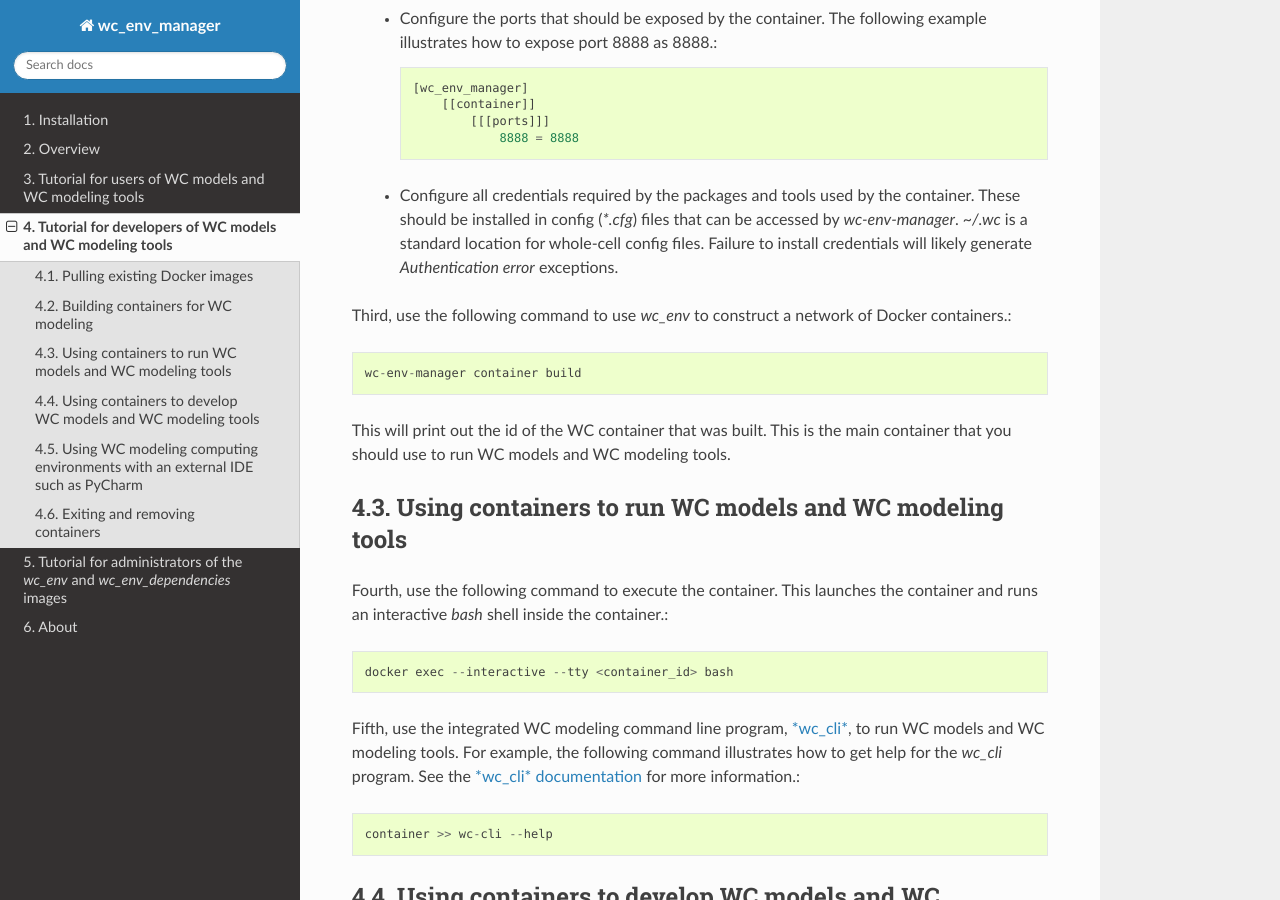
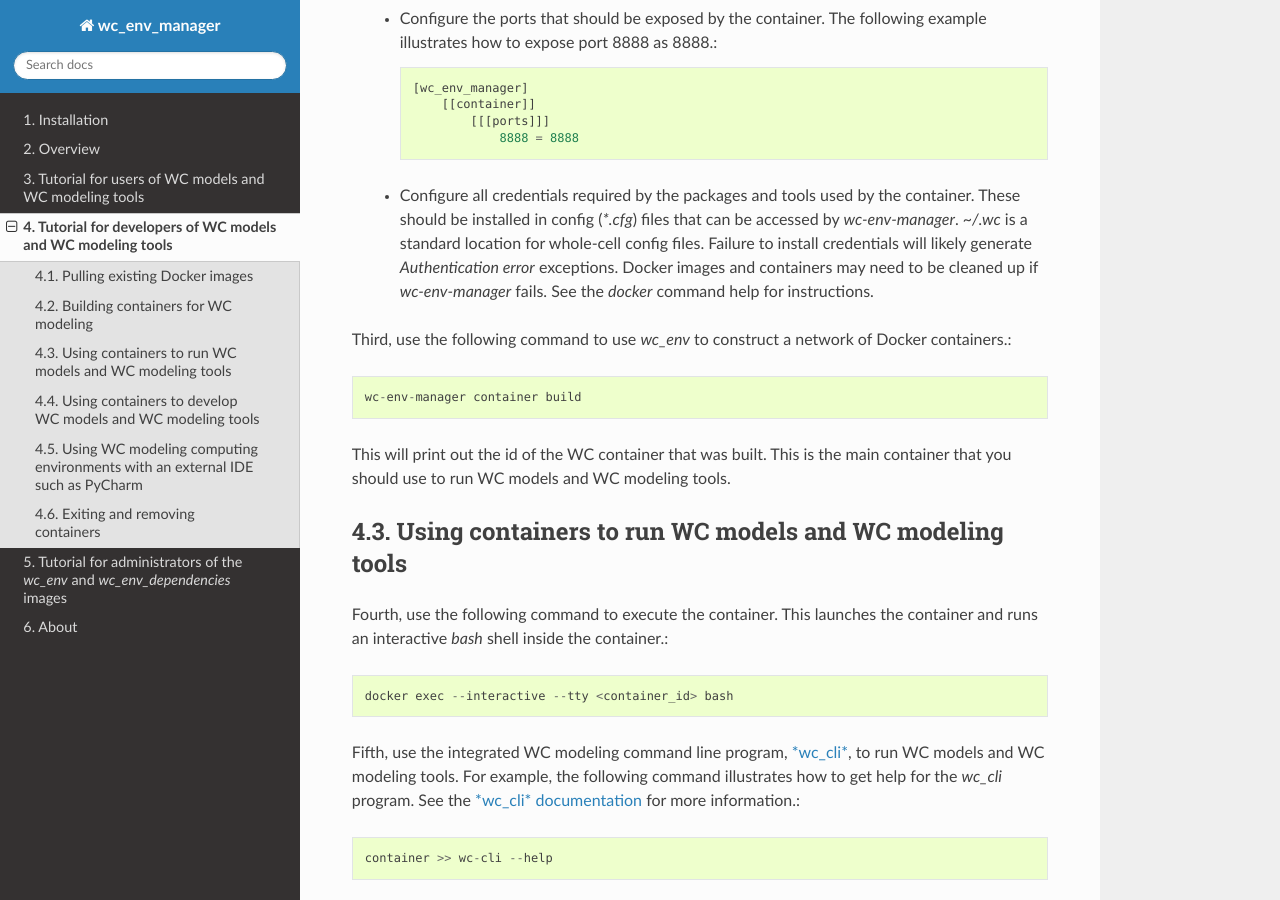
Before and after one commit to KarrLab/wc_env_manager, a Sphinx documentation site: the page built from docs/tutorial_developers.rst, in a window 1280 px wide and 900 px high, scrolled down 2573 px. Built offline with Sphinx 7.4.7 and the Read the Docs theme 2.0.0, drawn with Linux system fonts in a browser that asks for light colours; pages that are not in the unit, such as notebooks, are missing from menus.

Commit message:
enhance documentation

```diff
--- a/docs/tutorial_developers.rst
+++ b/docs/tutorial_developers.rst
@@ -84,7 +84,7 @@
                 [[[ports]]]
                     8888 = 8888
 
-    * Configure all credentials required by the packages and tools used by the container. These should be installed in config (`*.cfg`) files that can be accessed by `wc-env-manager`. `~/.wc` is a standard location for whole-cell config files. Failure to install credentials will likely generate `Authentication error` exceptions.
+    * Configure all credentials required by the packages and tools used by the container. These should be installed in config (`*.cfg`) files that can be accessed by `wc-env-manager`. `~/.wc` is a standard location for whole-cell config files. Failure to install credentials will likely generate `Authentication error` exceptions. Docker images and containers may need to be cleaned up if `wc-env-manager` fails. See the `docker` command help for instructions.
 
 Third, use the following command to use *wc_env* to construct a network of Docker containers.::
 
```
